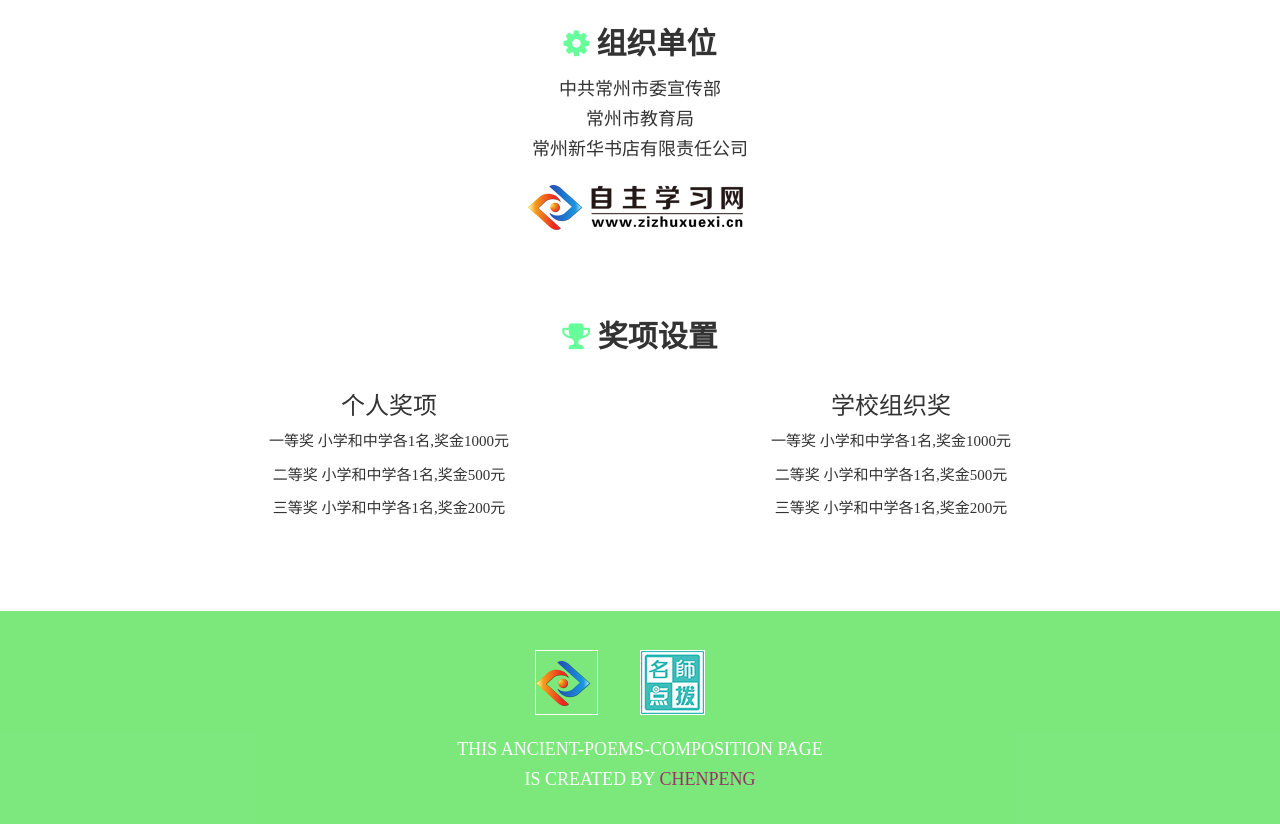
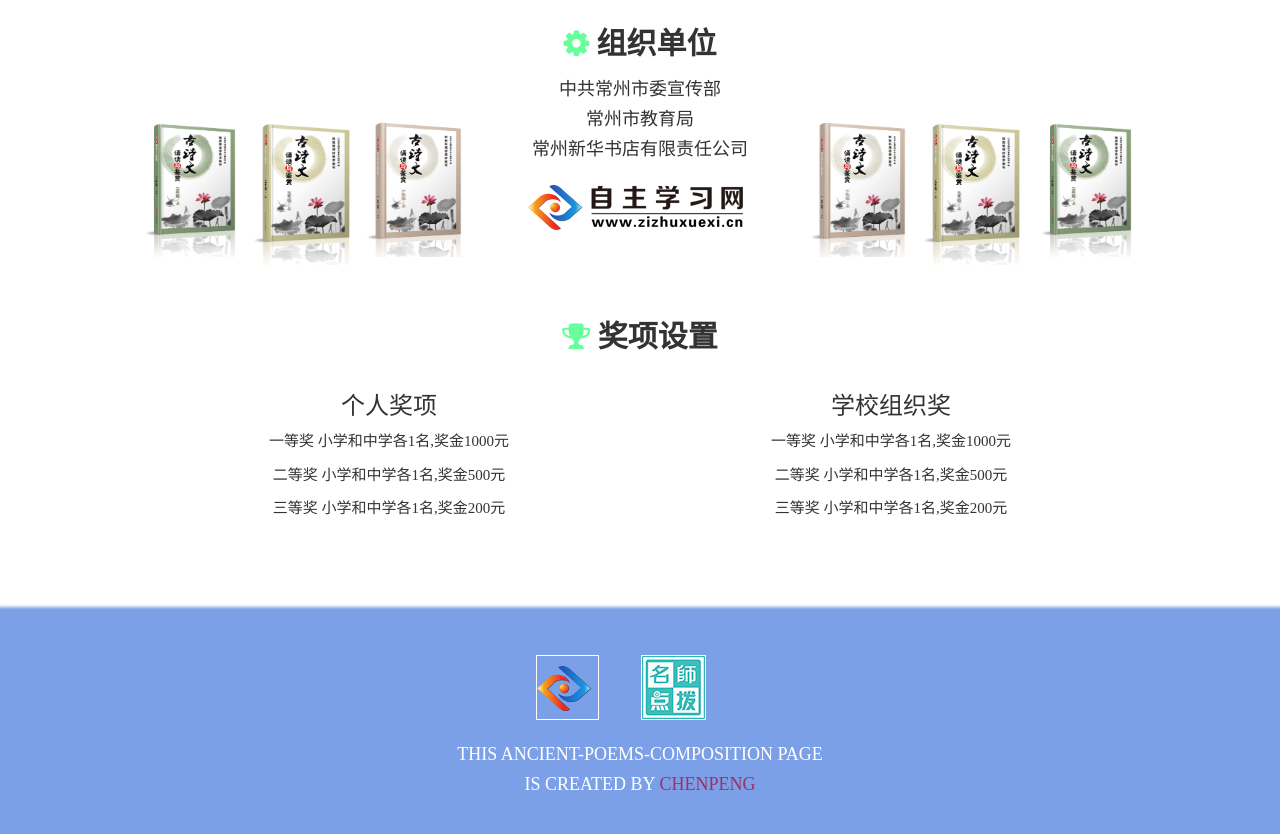
Before and after one commit to niaogege/ancient-poems-composition, a plain HTML site: page index.html in a window 1280 px wide. Shown: the part 1301-2135 px from the top of the page. Drawn offline with Linux system fonts and the light colour scheme.

Commit message:
add left and right float effect

```diff
--- a/index.html
+++ b/index.html
@@ -17,9 +17,13 @@
 </head>
 <body>
     <div class="ad" id="home">
-		<div class="ad-content">
-		    <img src="images/ancient-poems.jpg" srcset="images/ancient-poems.jpg 1440w,images/ancient-poems660px.jpg 660w,images/ancient-poems480px.jpg 480w,images/ancient-poems320px.jpg 320w" sizes="70%">
-		</div>
+		<figure>
+		 <img src="images/ancient-poems.jpg" srcset="images/ancient-poems.jpg 1440w,images/ancient-poems660px.jpg 660w,images/ancient-poems480px.jpg 480w,images/ancient-poems320px.jpg 320w" sizes="70%">
+		 <figcaption class="effect1">
+			<p class="p-eff1">中共常州市委宣传部 常州市教育局 自主学习网</p>
+			<p class="p2-eff1">2016年10月</p>
+		 </figcaption>
+	 </figure>
 
 	</div>
 
@@ -108,7 +112,16 @@
 
 
 			</div>
-
+			 <figure class="img-list">
+					<img class="img-list-eff1" src="images/ernianjiliti.png">
+					<img class="img-list-eff2" src="images/sannianjiliti.png">
+					<img class="img-list-eff3" src="images/yinianjiliti.png">
+				 </figure>
+				  <figure class="img-list2">
+					<img class="img-list2-eff1" src="images/ernianjiliti.png">
+					<img class="img-list2-eff2" src="images/sannianjiliti.png">
+					<img class="img-list2-eff3" src="images/yinianjiliti.png">
+			</figure>
 		</div>
 
 		<div id="prize" title="奖项设置" class="clearfix">
@@ -174,6 +187,22 @@
                               });
                 });
               });
+            $(function(){
+	var cap=document.getElementsByTagName("figcaption")[0];
+	var $cap=$(cap);
+
+	$cap.addClass("effect2");
+	$(".title-eff1").addClass("title-eff2");
+	$(".p-eff1").addClass("p-eff2");
+	$(".p2-eff1").addClass("p2-eff2");
+	$(".img-list-eff1").addClass("img-eff1");
+	$(".img-list-eff2").addClass("img-eff2");
+	$(".img-list-eff3").addClass("img-eff3");
+	$(".img-list2-eff1").addClass("img2-eff1");
+	$(".img-list2-eff2").addClass("img2-eff2");
+	$(".img-list2-eff3").addClass("img2-eff3");
+})
+
 
             </script>
 
--- a/styles/0913.css
+++ b/styles/0913.css
@@ -6,6 +6,17 @@ a{text-decoration: none;color:hsl(0,10%,10%);}
 
 
 .ad{width:100%;}
+.ad figure,figcaption,p{transition:all 1s;-webkit-transition:all 1s;}
+.ad figure{display:block;position:relative;}
+
+.ad figure figcaption .p-eff1{display:block;position:absolute;top:60%;left:10%;opacity:0;font-weight:200;display:block;margin:1rem 0;left:48%;}
+.ad figure figcaption .p-eff2{transition-delay:.5s;-webkit-transition-delay:.5s;-moz-transition-delay:.5s;top:32%;opacity:1;left:48%;padding:0 2px;}
+.ad figure figcaption .p2-eff1{display:block;position:absolute;top:90%;left:10%;opacity:0;font-weight:200;display:block;margin:1rem 0;left:48%;}
+.ad figure figcaption .p2-eff2{transition-delay:.8s;-webkit-transition-delay:.8s;-moz-transition-delay:.8s;top:40%;opacity:1;left:48%;padding:0 2px;}
+
+.ad figure figcaption p{color:white;font-size:1.8rem;font-weight:400;margin:0.5rem 0;font-family:"楷体";background-color:rgba(120,120,120,.5);}
+
+
 .fa{color:#66FF99 !important;}
 .fa:hover{color:#CC0033 !important;}
 
@@ -50,11 +61,13 @@ a{text-decoration: none;color:hsl(0,10%,10%);}
 
 .prize-item ul li{font-size:1.5rem;margin:1.2rem;}
 .footer{width:100%;}
-.footer-cont{width:100%;padding:2rem;background-color:hsla(120,70%,50%,0.6);margin:0 auto;}
+.footer-cont{box-shadow:0 0 3px 4px hsla(220,70%,50%,0.6);width:100%;padding:2.5rem;background-color:hsla(220,70%,50%,0.6);margin:0 auto;}
 .footer-cont-up{width:20%;margin:2rem auto;}
 
 @media screen and (min-width:961px){
 .footer-cont-up img{outline:1px solid white;margin:0 2rem;}
+.img-list{width:45%;position:relative;display:block;top:-13rem;}
+.img-list2{width:45%;position:relative;display:block;float:right;top:-13rem;}
 }
 
 .footer-cont-up img:hover{box-shadow:0px 0px 10px 5px hsla(0,10%,30%,0.5);}
@@ -66,8 +79,38 @@ a{text-decoration: none;color:hsl(0,10%,10%);}
 
 @media screen and (min-width:661px) and (max-width:960px){
 .footer-cont-up img{outline:1px solid white;margin:2rem;}
+.img-list{width:45%;position:relative;display:block;top:-18rem;}
+.img-list2{width:45%;position:relative;display:block;float:right;top:-18rem;}
 	}
 
 	@media screen and (max-width:660px){
 .footer-cont-up img{outline:2px solid white;margin:2rem;}
+.img-list{width:45%;position:relative;display:block;top:-23rem;}
+.img-list2{width:45%;position:relative;display:block;float:right;top:-23rem;}
 	}
+
+
+/*left*/
+
+.img-list img{max-width:24%;transition:all 2s;-webkit-transition:all 2s;}
+
+.img-list .img-list-eff1{opacity:0;left:-10%;position:absolute;top:0%;}
+.img-list  .img-eff1{transition-delay:.8s;-webkit-transition-delay:.8s;-moz-transition-delay:.8s;opacity:1;left:0%;}
+
+.img-list .img-list-eff2{opacity:0;left:-10%;position:absolute;top:0%;}
+.img-list .img-eff2{transition-delay:1.2s;-webkit-transition-delay:1.2s;-moz-transition-delay:1.2s;opacity:1;left:25%;}
+
+.img-list .img-list-eff3{opacity:0;left:-10%;position:absolute;top:0%;}
+.img-list  .img-eff3{transition-delay:1.8s;-webkit-transition-delay:1.8s;-moz-transition-delay:1.8s;opacity:1;left:50%;}
+
+/*right*/
+
+.img-list2 img{max-width:24%;transition:all 2s;-webkit-transition:all 2s;}
+.img-list2 .img-list2-eff1{opacity:0;right:-10%;position:absolute;top:0%;}
+.img-list2 .img2-eff1{transition-delay:.8s;-webkit-transition-delay:.8s;-moz-transition-delay:.8s;opacity:1;right:0%;}
+
+.img-list2 .img-list2-eff2{opacity:0;right:-10%;position:absolute;top:0%;}
+.img-list2 .img2-eff2{transition-delay:1.2s;-webkit-transition-delay:1.2s;-moz-transition-delay:1.2s;opacity:1;right:25%;}
+
+.img-list2 .img-list2-eff3{opacity:0;right:-10%;position:absolute;top:0%;}
+.img-list2 .img2-eff3{transition-delay:1.8s;-webkit-transition-delay:1.8s;-moz-transition-delay:1.8s;opacity:1;right:50%;}
```
